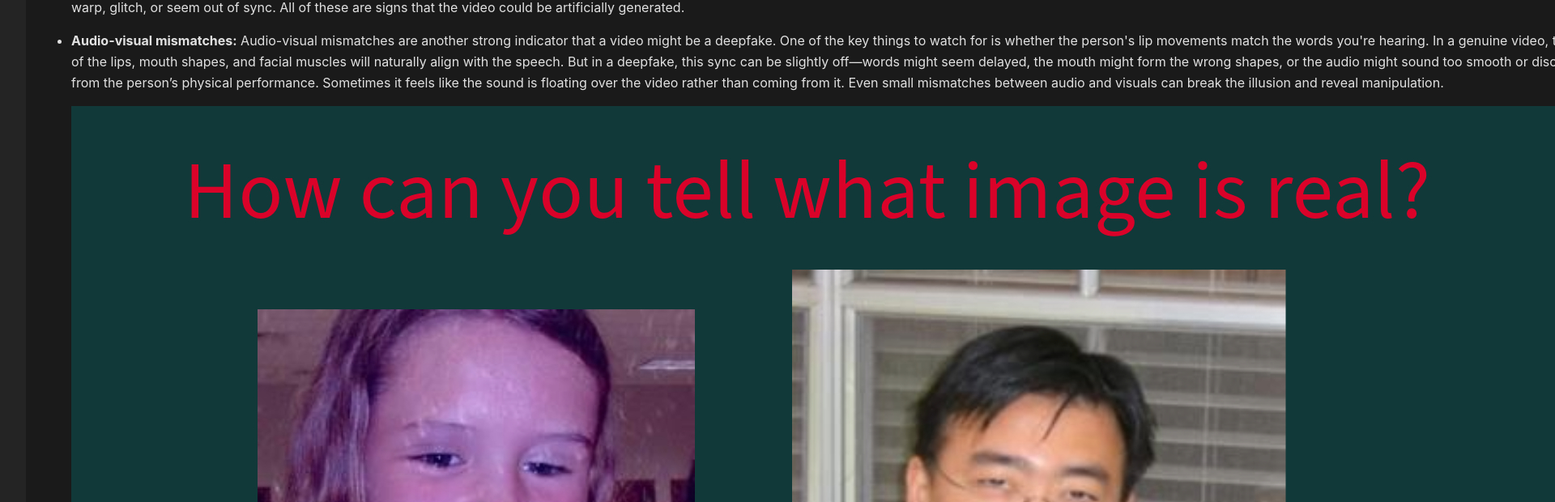
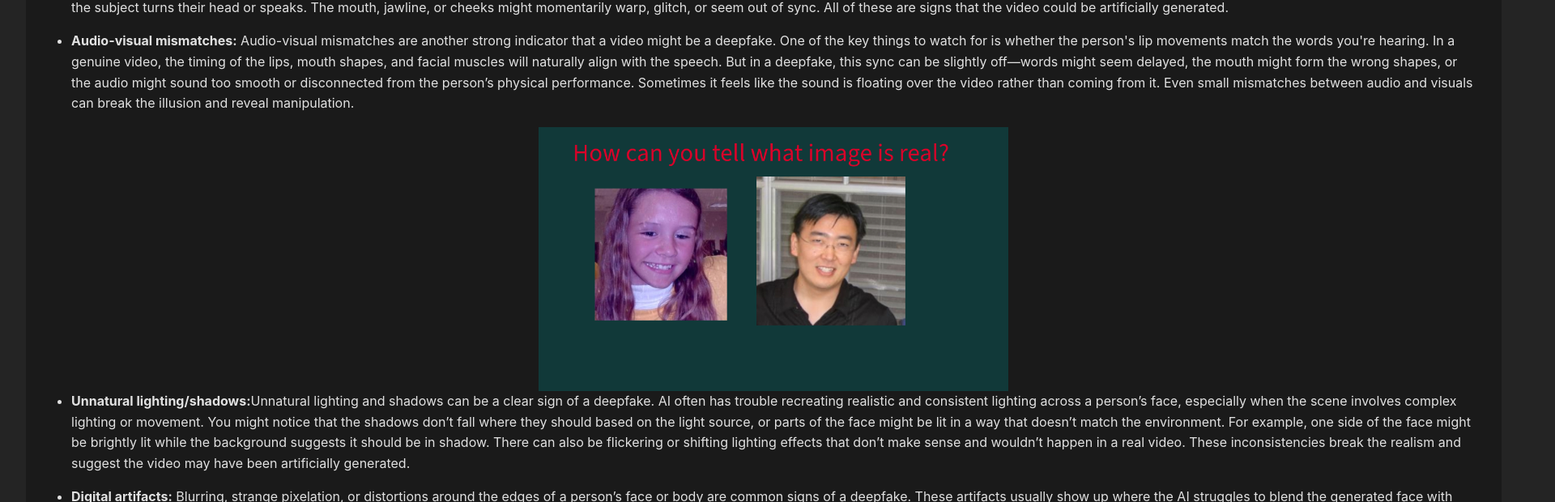
Before and after one commit to brysenPfingsten/Hackathon2025, a React (Vite) app in the folder Deepfakes/frontend/: page / in a window 1280 px wide. Shown: the part 2216-2836 px from the top of the page at 81% size, 1920 px wide, since content can reach past the window. Built offline with nearby package versions, Linux system fonts and the light colour scheme; no server answers.

Commit message:
Fixed formatting of main page

```diff
--- a/Deepfakes/frontend/src/App.css
+++ b/Deepfakes/frontend/src/App.css
@@ -24,7 +24,7 @@
   min-height: 100vh;
   display: flex;
   flex-direction: column;
-  max-width: calc(100% - 250px); /* Account for image stream */
+  max-width: calc(100%); /* Account for image stream */
   margin-right: 250px; /* Space for image stream */
 }
 
--- a/Deepfakes/frontend/src/components/sections/DetectDeepfakes/DetectDeepfakes.jsx
+++ b/Deepfakes/frontend/src/components/sections/DetectDeepfakes/DetectDeepfakes.jsx
@@ -34,10 +34,11 @@ export default function DetectDeepfakes() {
     </li>
 
     <img
-        src={howtell} alt="How to tell if an image is fake"
+    src={howtell}
+    alt="How to tell if an image is fake"
+    style={{ width: 'calc(100vw - 700px)', display: 'block', margin: '0 auto' }}
+    />
 
-
-        />
     <li>
     <strong>Unnatural lighting/shadows:</strong>Unnatural lighting and shadows can be a clear sign of a deepfake.
     AI often has trouble recreating realistic and consistent lighting across a person’s face,
```
Lines whose indentation alone changed are shown as unchanged.
